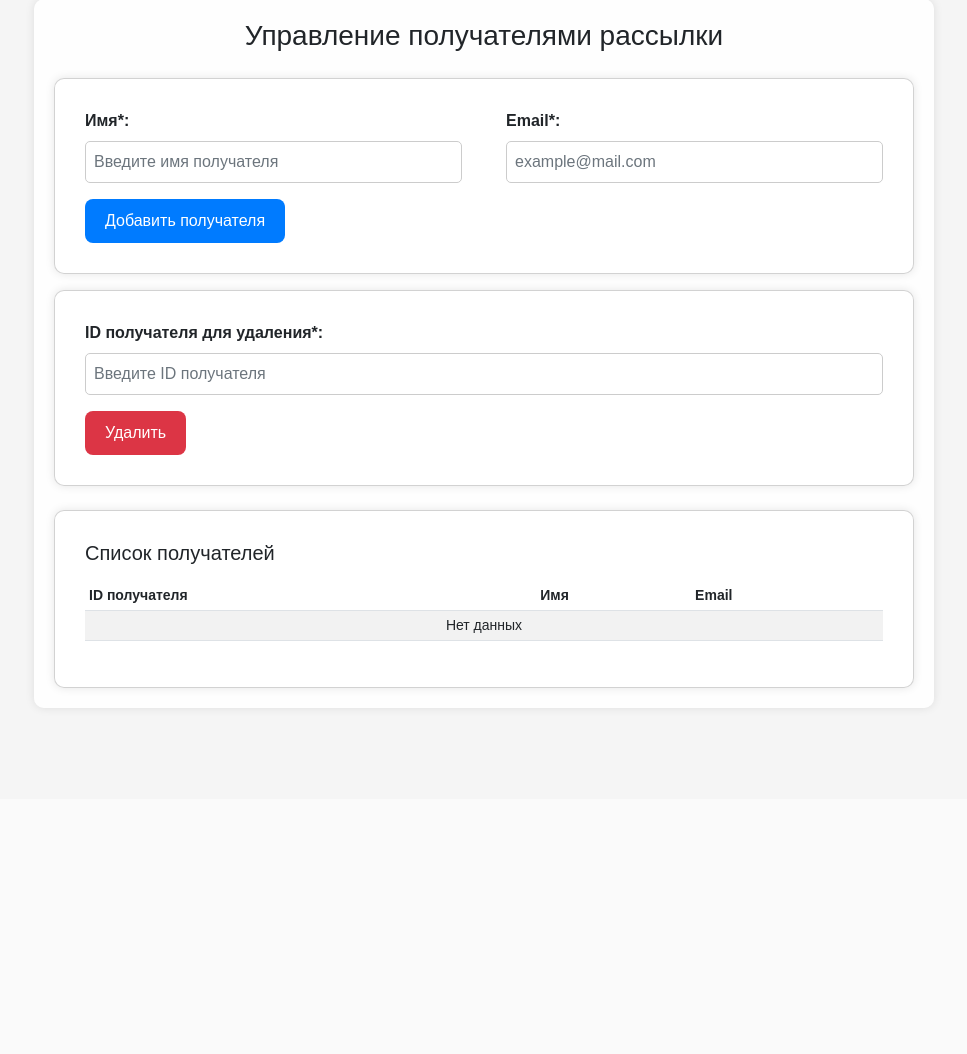
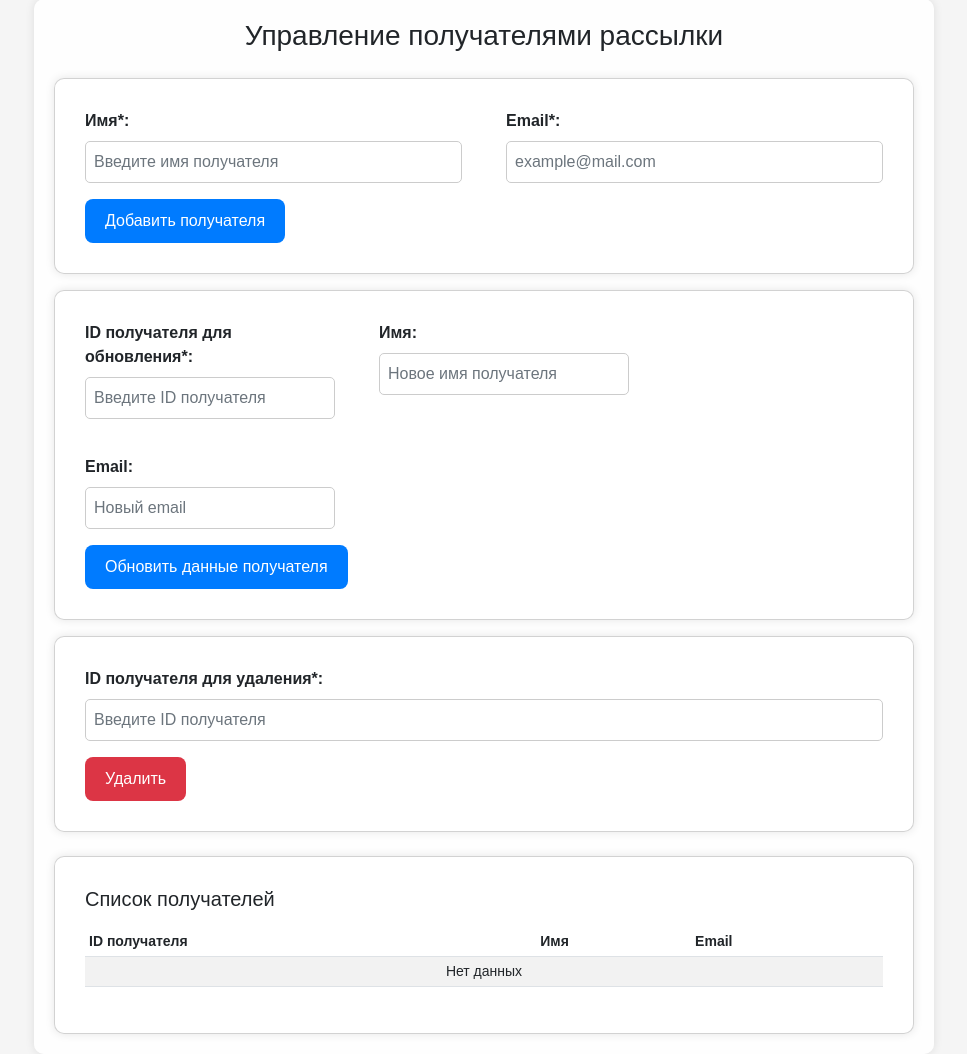
Before and after one commit to fetgrigory/MFD-Stock-Data-Service, a FastAPI app: page /admin in a window 1280 px wide. Shown: the part 51-1105 px from the top of the page, without its empty margins (156-1123 px from the left). Before the commit the page ends 761 px from the top, so only its background shows below. Run offline with FastAPI, Linux system fonts and the light colour scheme; data that the repository does not hold is empty.

Commit message:
Added forms for updating recipient data

```diff
--- a/src/templates/admin.html
+++ b/src/templates/admin.html
@@ -11,19 +11,19 @@
     <section>
         <div class="container">
             <h3 class="text-center">Управление получателями рассылки</h3>
-             <!-- Recipient's addition form -->
+            <!-- Recipient's addition form -->
             <div class="card mb-3">
                 <div class="card-body">
                     <form method="post" action="/admin">
                         <div class="row">
                             <div class="col-md-6 mb-3">
-                                <label for="id_name" class="form-label">Имя*:</label>
-                                <input type="text" class="form-control" id="id_name" name="name"
+                                <label for="add_name" class="form-label">Имя*:</label>
+                                <input type="text" class="form-control" id="add_name" name="name"
                                        placeholder="Введите имя получателя" required>
                             </div>
                             <div class="col-md-6 mb-3">
-                                <label for="id_email" class="form-label">Email*:</label>
-                                <input type="email" class="form-control" id="id_email" name="email"
+                                <label for="add_email" class="form-label">Email*:</label>
+                                <input type="email" class="form-control" id="add_email" name="email"
                                        placeholder="example@mail.com" required>
                             </div>
                         </div>
@@ -31,14 +31,41 @@
                     </form>
                 </div>
             </div>
+
+            <!-- Recipient's update form -->
+            <div class="card mb-3">
+                <div class="card-body">
+                    <form method="post" action="/admin/update">
+                        <div class="row">
+                            <div class="col-md-4 mb-3">
+                                <label for="update_id" class="form-label">ID получателя для обновления*:</label>
+                                <input type="text" class="form-control" id="update_id" name="recipient_id"
+                                       placeholder="Введите ID получателя" required>
+                            </div>
+                            <div class="col-md-4 mb-3">
+                                <label for="update_name" class="form-label">Имя:</label>
+                                <input type="text" class="form-control" id="update_name" name="name"
+                                       placeholder="Новое имя получателя">
+                            </div>
+                            <div class="col-md-4 mb-3">
+                                <label for="update_email" class="form-label">Email:</label>
+                                <input type="email" class="form-control" id="update_email" name="email"
+                                       placeholder="Новый email">
+                            </div>
+                        </div>
+                        <button type="submit" class="btn btn-dark">Обновить данные получателя</button>
+                    </form>
+                </div>
+            </div>
+
             <!-- Recipient's deletion form by ID -->
             <div class="card mb-4">
                 <div class="card-body">
                     <form method="post" action="/recipients/delete">
                         <div class="row">
                             <div class="col-md-6 mb-3">
-                                <label for="recipient_id" class="form-label">ID получателя для удаления*:</label>
-                                <input type="text" class="form-control" id="recipient_id" name="recipient_id"
+                                <label for="delete_id" class="form-label">ID получателя для удаления*:</label>
+                                <input type="text" class="form-control" id="delete_id" name="recipient_id"
                                        placeholder="Введите ID получателя" required>
                             </div>
                         </div>
@@ -46,7 +73,7 @@
                     </form>
                 </div>
             </div>
-           <!-- Recipient table -->
+            <!-- Recipient table -->
             <div class="card">
                 <div class="card-body">
                     <h5 class="mb-3">Список получателей</h5>
```
